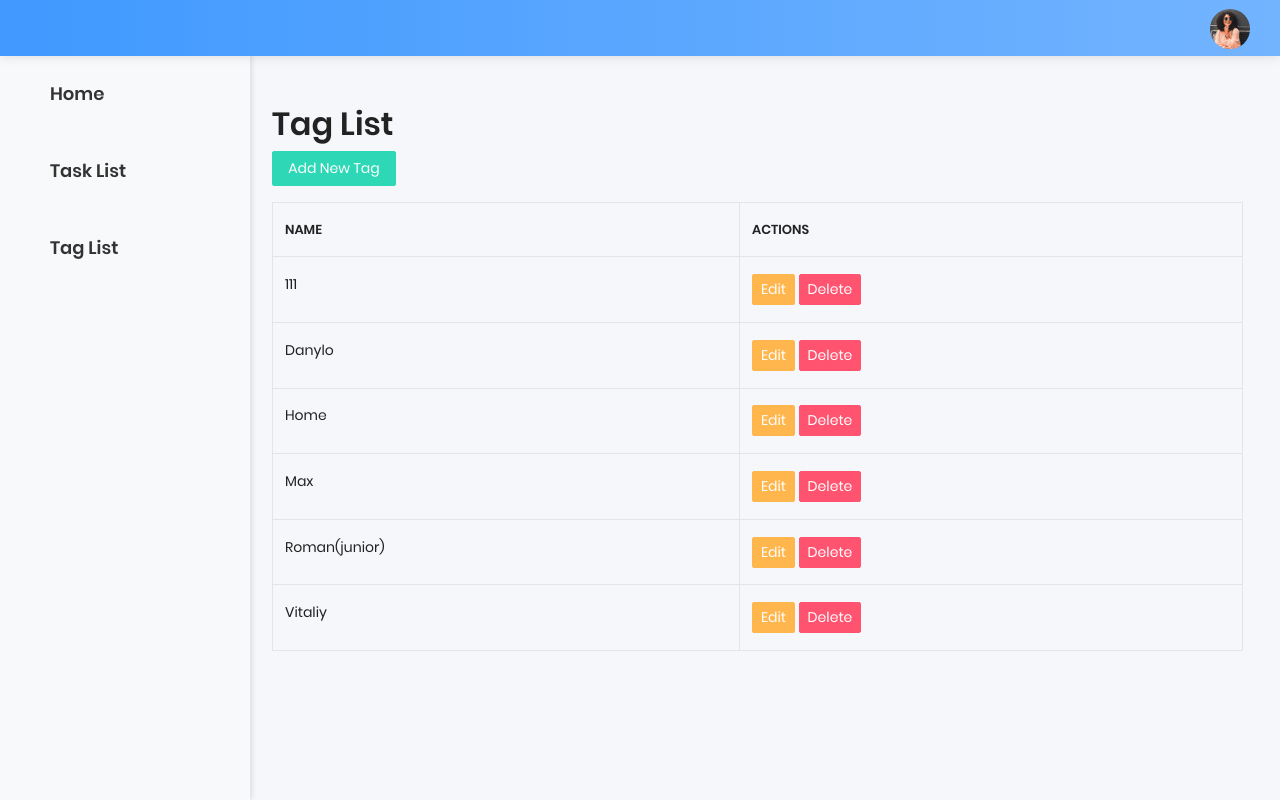
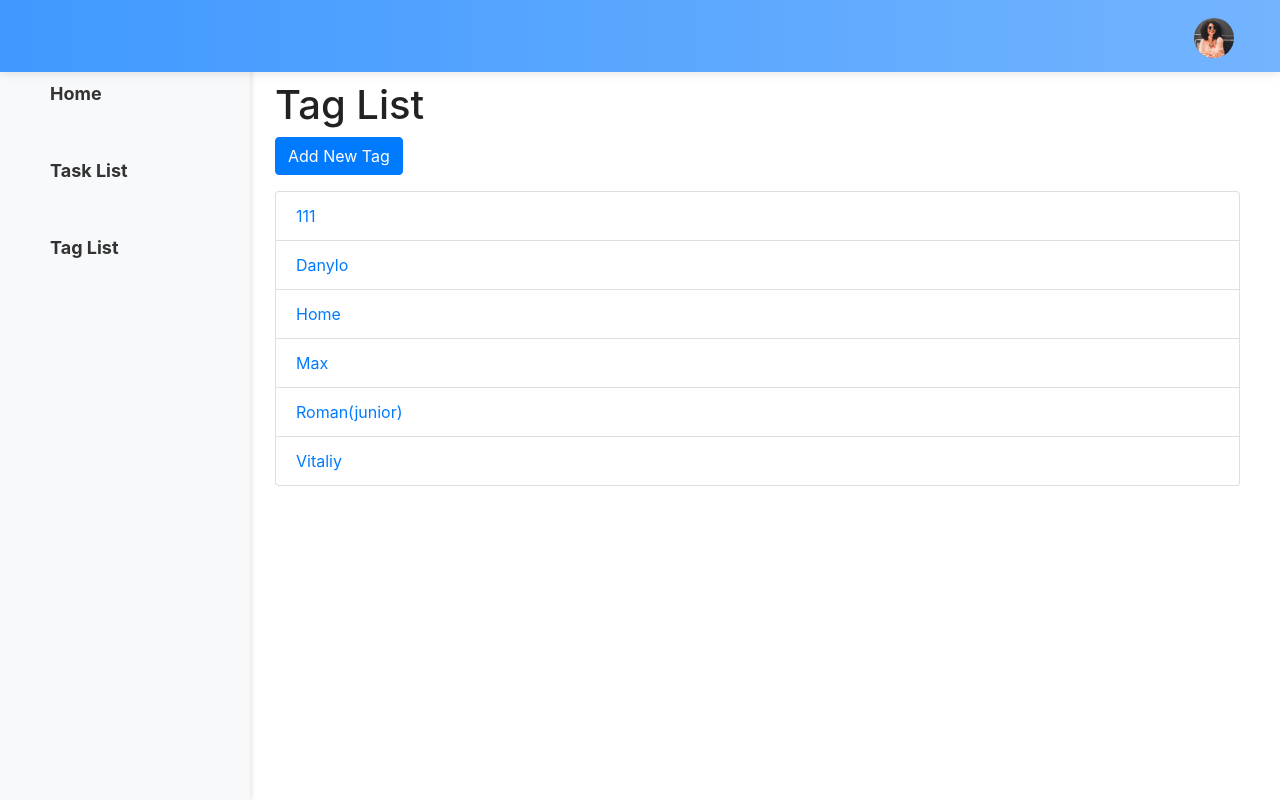
Before and after one commit to r0manvynnytskyi/todo-list, a Django app: page /tags/ in a window 1280 px wide. Run offline with Django 5.2, Linux system fonts and the light colour scheme; data comes from the database, SQL or seed files in the repository; both versions use the stored data as it was after the commit; some libraries are stand-ins or nearby versions.

Commit message:
add bootstrap to base.html

```diff
--- a/templates/layouts/base.html
+++ b/templates/layouts/base.html
@@ -28,5 +28,6 @@
 
     {% include 'includes/scripts.html' %}
     {% block extrajs %}{% endblock extrajs %}
+<link href="https://cdn.jsdelivr.net/npm/bootstrap@4.5.2/dist/css/bootstrap.min.css" rel="stylesheet">
 </body>
 </html>
--- a/templates/tags/tag_list.html
+++ b/templates/tags/tag_list.html
@@ -1,31 +1,24 @@
-{% extends 'layouts/base.html' %}
+{% extends "layouts/base.html" %}
+
+{% block title %}Tag List{% endblock %}
 
 {% block content %}
-<div class="container mt-4">
-    <h2>Tag List</h2>
-    <a href="{% url 'tag-add' %}" class="btn btn-success mb-3">Add New Tag</a>
-    <table class="table table-bordered">
-        <thead>
-            <tr>
-                <th>Name</th>
-                <th>Actions</th>
-            </tr>
-        </thead>
-        <tbody>
-            {% for tag in object_list %}
-                <tr>
-                    <td>{{ tag.name }}</td>
-                    <td>
-                        <a href="{% url 'tag-update' tag.pk %}" class="btn btn-warning btn-sm">Edit</a>
-                        <a href="{% url 'tag-delete' tag.pk %}" class="btn btn-danger btn-sm">Delete</a>
-                    </td>
-                </tr>
-            {% empty %}
-                <tr>
-                    <td colspan="2">No tags available.</td>
-                </tr>
-            {% endfor %}
-        </tbody>
-    </table>
+<div class="container">
+    <h1>Tag List</h1>
+    <a href="{% url 'tag-add' %}" class="btn btn-primary mb-3">Add New Tag</a>
+
+    <ul class="list-group">
+        {% for tag in tags %}
+        <li class="list-group-item">
+            <a href="{% url 'tag-detail' tag.pk %}">{{ tag.name }}</a>
+        </li>
+        {% empty %}
+        <p>No tags available.</p>
+        {% endfor %}
+    </ul>
+
+
+
+    </nav>
 </div>
 {% endblock %}
--- a/todo_list/urls.py
+++ b/todo_list/urls.py
@@ -1,5 +1,5 @@
 from django.urls import path
-from .views import CustomLogoutView
+from .views import CustomLogoutView, TagDetailView
 from .views import (
     index, toggle_task_status,
     TaskListView, TaskCreateView, TaskUpdateView, TaskDeleteView,
@@ -9,16 +9,20 @@ from .views import (
 app_name = 'todo'
 
 urlpatterns = [
+
     path('', index, name='index'),
+
     path('tasks/', TaskListView.as_view(), name='task-list'),
     path('task/add/', TaskCreateView.as_view(), name='task-add'),
     path('task/<int:pk>/update/', TaskUpdateView.as_view(), name='task-update'),
     path('task/<int:pk>/delete/', TaskDeleteView.as_view(), name='task-delete'),
+    path('task/<int:pk>/toggle-status/', toggle_task_status, name='task-toggle-status'),
 
     path('tags/', TagListView.as_view(), name='tag-list'),
     path('tag/add/', TagCreateView.as_view(), name='tag-add'),
     path('tag/<int:pk>/update/', TagUpdateView.as_view(), name='tag-update'),
     path('tag/<int:pk>/delete/', TagDeleteView.as_view(), name='tag-delete'),
+    path('tag/<int:pk>/', TagDetailView.as_view(), name='tag-detail'),
+
     path('logout/', CustomLogoutView.as_view(), name='logout'),
-    path('task/<int:pk>/toggle-status/', toggle_task_status, name='task-toggle-status'),
 ]
--- a/todo_list/views.py
+++ b/todo_list/views.py
@@ -9,16 +9,6 @@ from django.shortcuts import render, get_object_or_404, redirect
 
 def index(request):
     return render(request, 'index.html')
-
-
-def toggle_task_status(request, pk):
-    task = get_object_or_404(Task, pk=pk)
-
-
-    task.is_done = not task.is_done
-    task.save()
-
-    return redirect('task-list')
 
 
 # Task Form
@@ -109,3 +99,13 @@ class TagDetailView(generic.DetailView):
 class CustomLogoutView(LogoutView):
     template_name = 'includes/logout.html'
     next_page = reverse_lazy('home')
+
+
+def toggle_task_status(request, pk):
+    task = get_object_or_404(Task, pk=pk)
+
+
+    task.is_done = not task.is_done
+    task.save()
+
+    return redirect('task-list')
```
Also changed, not shown: templates/tasks/task_list.html (+3 -11 lines), db.sqlite3, templates/includes/pagination.html (deleted).
